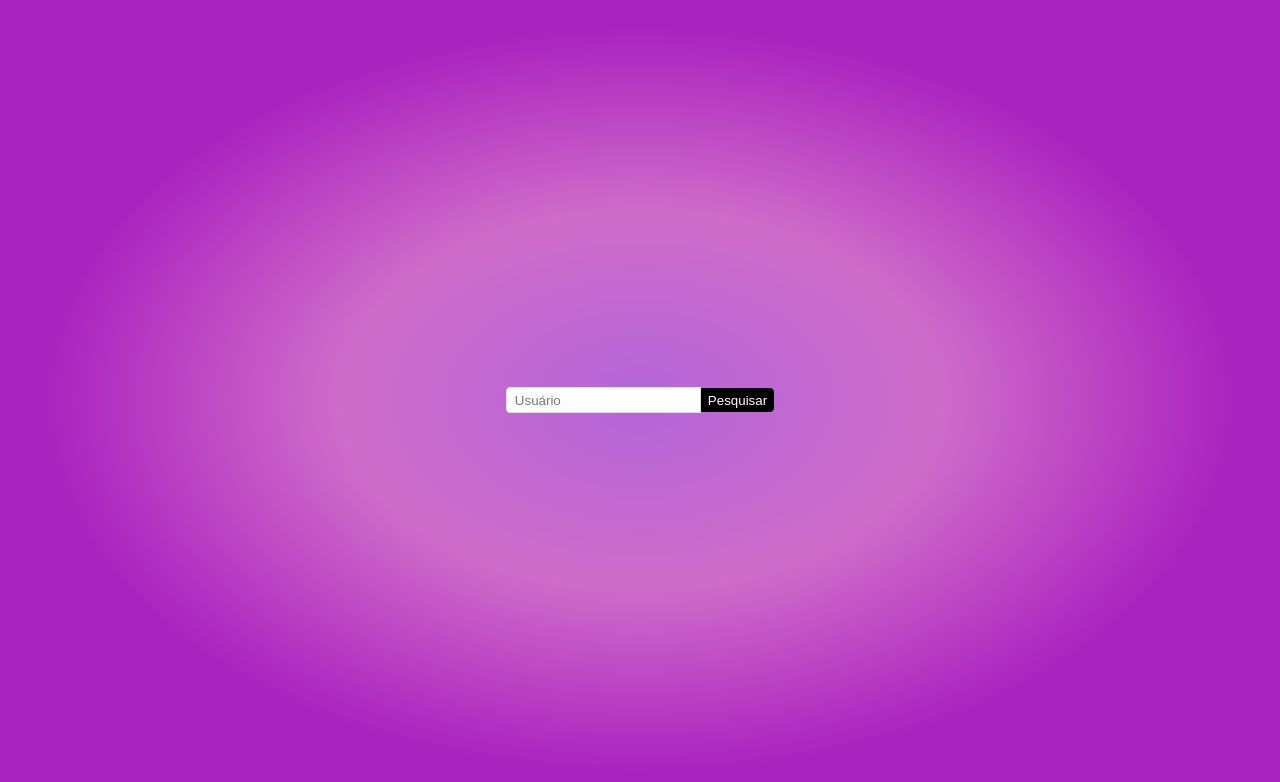
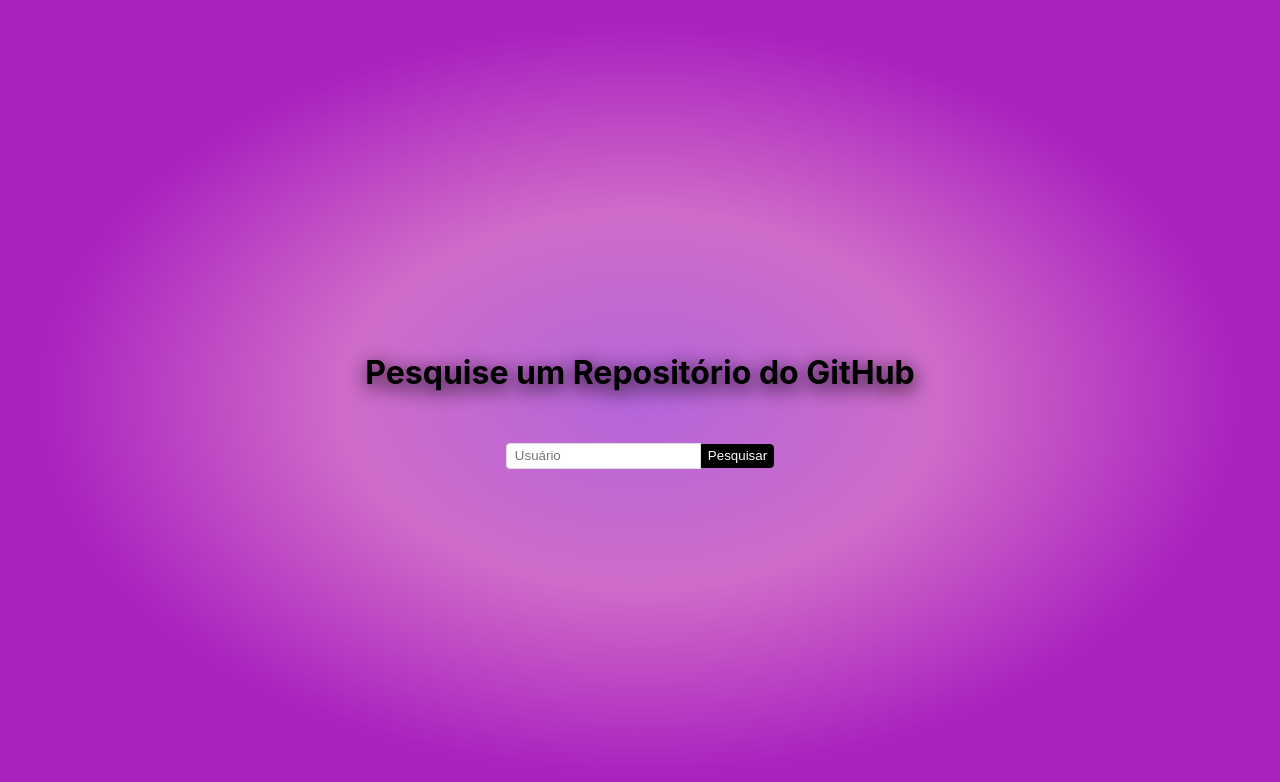
Before and after one commit to Lucas-Braz7x/GamaGit, a React (Create React App) app: page / in a window 1280 px wide. Shown: the top 782 px of the page. Built offline with nearby package versions, Linux system fonts and the light colour scheme.

Commit message:
Adiciona animações

```diff
--- a/package.json
+++ b/package.json
@@ -6,6 +6,7 @@
     "@testing-library/jest-dom": "^5.11.4",
     "@testing-library/react": "^11.1.0",
     "@testing-library/user-event": "^12.1.10",
+    "animejs": "^3.2.1",
     "axios": "^0.21.1",
     "react": "^17.0.2",
     "react-dom": "^17.0.2",
--- a/src/components/User-card/styled.js
+++ b/src/components/User-card/styled.js
@@ -1,5 +1,11 @@
-import styled from "styled-components";
+import styled, { keyframes } from "styled-components";
 import { Link } from "react-router-dom";
+
+const animate = keyframes`
+  0%{opacity: 0;}
+  50%{opacity: .5;}
+  100%{opacity: 1;}
+`
 
 export const Container = styled.div`
   display: flex;
@@ -21,6 +27,8 @@
   &:hover{
     transform: scale(1.08)
   }
+
+  animation: ${animate} 3s .2;
 `
 
 export const UserWrapper = styled.div`
--- a/src/pages/home/index.js
+++ b/src/pages/home/index.js
@@ -1,7 +1,7 @@
-import React, {useState} from 'react';
+import React, { useState } from 'react';
 import axios from 'axios';
 import * as S from './styled';
-import {useHistory} from 'react-router-dom';
+import { useHistory } from 'react-router-dom';
 import { UserCard } from '../../components/User-card/UserCard';
 
 function Home() {
@@ -10,14 +10,14 @@
   const [erro, setErro] = useState(false);
   const [userInfo, setUserInfo] = useState([]);
 
-  async function  handleSearchUserInfo(){
+  async function handleSearchUserInfo() {
     await axios.get(`https://api.github.com/users/${usuario}`).then(response => {
-      const userResponse =  response.data;
+      const userResponse = response.data;
       setUserInfo(userResponse);
     })
   }
 
-  function handleSearch(){
+  function handleSearch() {
     axios.get(`https://api.github.com/users/${usuario}/repos`).then(response => {
       const repositories = response.data;
       const repositoriesName = [];
@@ -34,12 +34,14 @@
   return (
     <S.HomeContainer>
       <S.Content>
+        <S.Title>Pesquise um Repositório do GitHub</S.Title>
         <S.InputContainer>
+
           <S.Input
-          className="usuarioInput"
-          placeholder="Usuário"
-          value={usuario}
-          onChange={ event => setUsuario(event.target.value)}
+            className="usuarioInput"
+            placeholder="Usuário"
+            value={usuario}
+            onChange={event => setUsuario(event.target.value)}
           />
           <S.Button type="button" onClick={/* handleSearch */handleSearchUserInfo}>Pesquisar</S.Button>
         </S.InputContainer>
--- a/src/pages/home/styled.js
+++ b/src/pages/home/styled.js
@@ -1,4 +1,10 @@
-import styled from 'styled-components';
+import styled, { keyframes } from 'styled-components';
+
+const animate = keyframes`
+  0%{opacity: 0;}
+  50%{opacity: .5;}
+  100%{opacity: 1;}
+`
 
 export const Input = styled.input`
   border: 1px solid #ddd;
@@ -39,8 +45,16 @@
   width: 100%;
   display: flex;
   align-items: center;
-  justify-content: center;
+  justify-content: space;
   flex-direction: column;
+
+  gap: 30px;
+`
+
+export const Title = styled.h1`
+  text-shadow: 1px 5px 20px black;
+  perspective: 1000;
+  animation: ${animate} 3s .3s;
 `
 export const InputContainer = styled.div`
 
```
Also changed, not shown: src/routes.js (+6 -6 lines), 2 other files (tests, documents, lock files or other folders).
